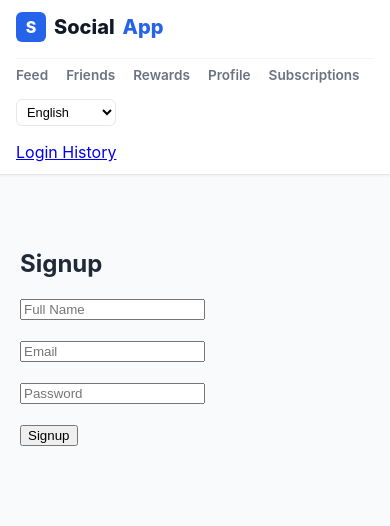
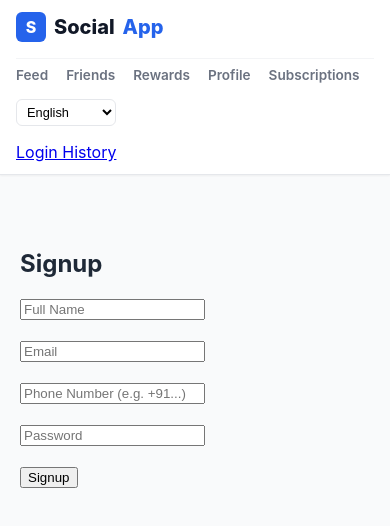
Before and after one commit to sebastianmacwan/social-app, a Next.js app: page /signup in a window 390 px wide. Shown: the top 526 px of the page. Built offline with nearby package versions, Linux system fonts and the light colour scheme; no server answers.

Commit message:
Allow users to provide phone number during signup to support SMS-based language verification

```diff
--- a/src/app/api/auth/signup/route.ts
+++ b/src/app/api/auth/signup/route.ts
@@ -4,7 +4,7 @@ import { hashPassword } from "@/lib/password";
 
 export async function POST(req: Request) {
   try {
-    let { name, email, password } = await req.json();
+    let { name, email, password, phone } = await req.json();
     email = email.toLowerCase().trim();
     password = password.trim();
 
@@ -48,6 +48,7 @@ export async function POST(req: Request) {
           name,
           email,
           password: hashedPassword,
+          phone: phone || null,
           points: 0,
           subscription_plan: "FREE",
           "preferredLanguage": "en" // Quoted to match Prisma default expectation of mixed case
--- a/src/app/signup/page.tsx
+++ b/src/app/signup/page.tsx
@@ -8,6 +8,7 @@ export default function SignupPage() {
 
   const [name, setName] = useState(""); // ✅ added
   const [email, setEmail] = useState("");
+  const [phone, setPhone] = useState(""); // ✅ added
   const [password, setPassword] = useState("");
   const [loading, setLoading] = useState(false);
 
@@ -21,6 +22,7 @@ export default function SignupPage() {
       body: JSON.stringify({
         name,     // ✅ required by Prisma
         email,
+        phone,    // ✅ added
         password,
       }),
     });
@@ -66,6 +68,15 @@ export default function SignupPage() {
         <br /><br />
 
         <input
+          type="tel"
+          placeholder="Phone Number (e.g. +91...)"
+          value={phone}
+          onChange={(e) => setPhone(e.target.value)}
+        />
+
+        <br /><br />
+
+        <input
           type="password"
           placeholder="Password"
           value={password}
```
